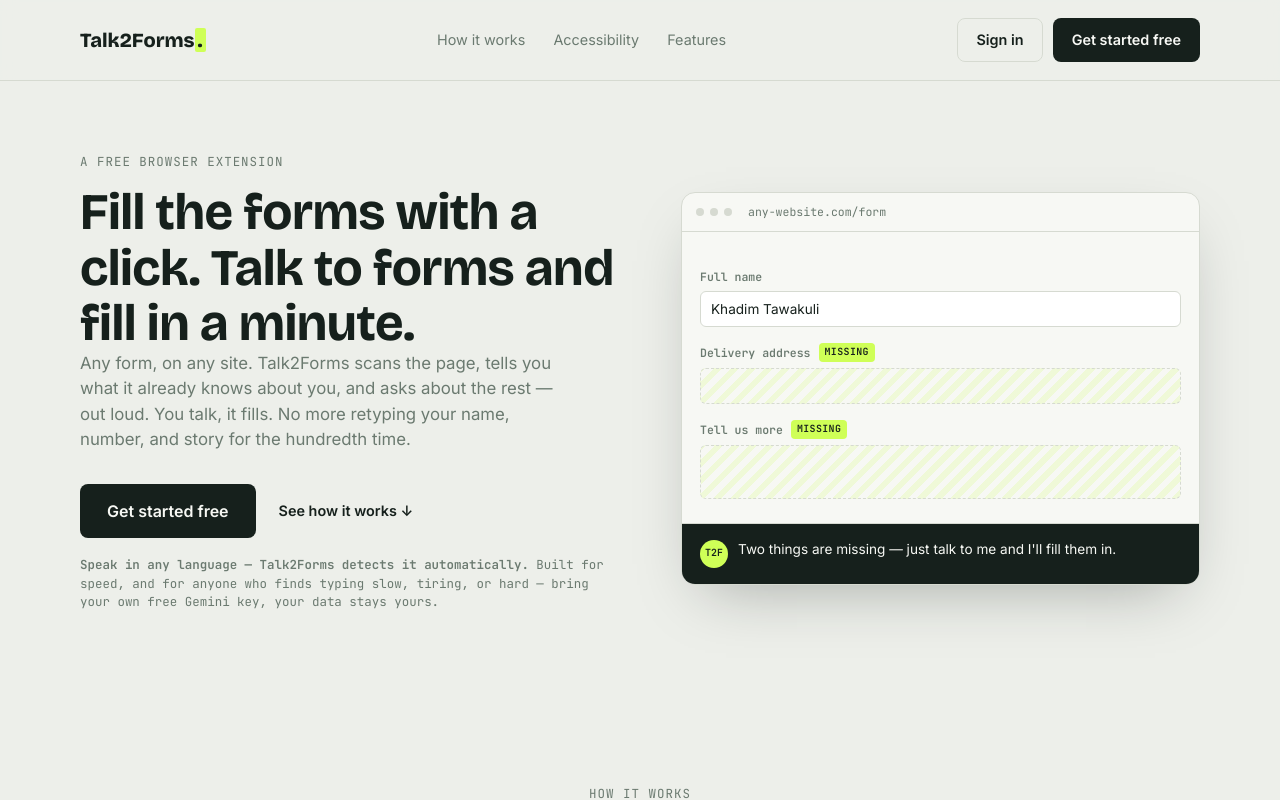
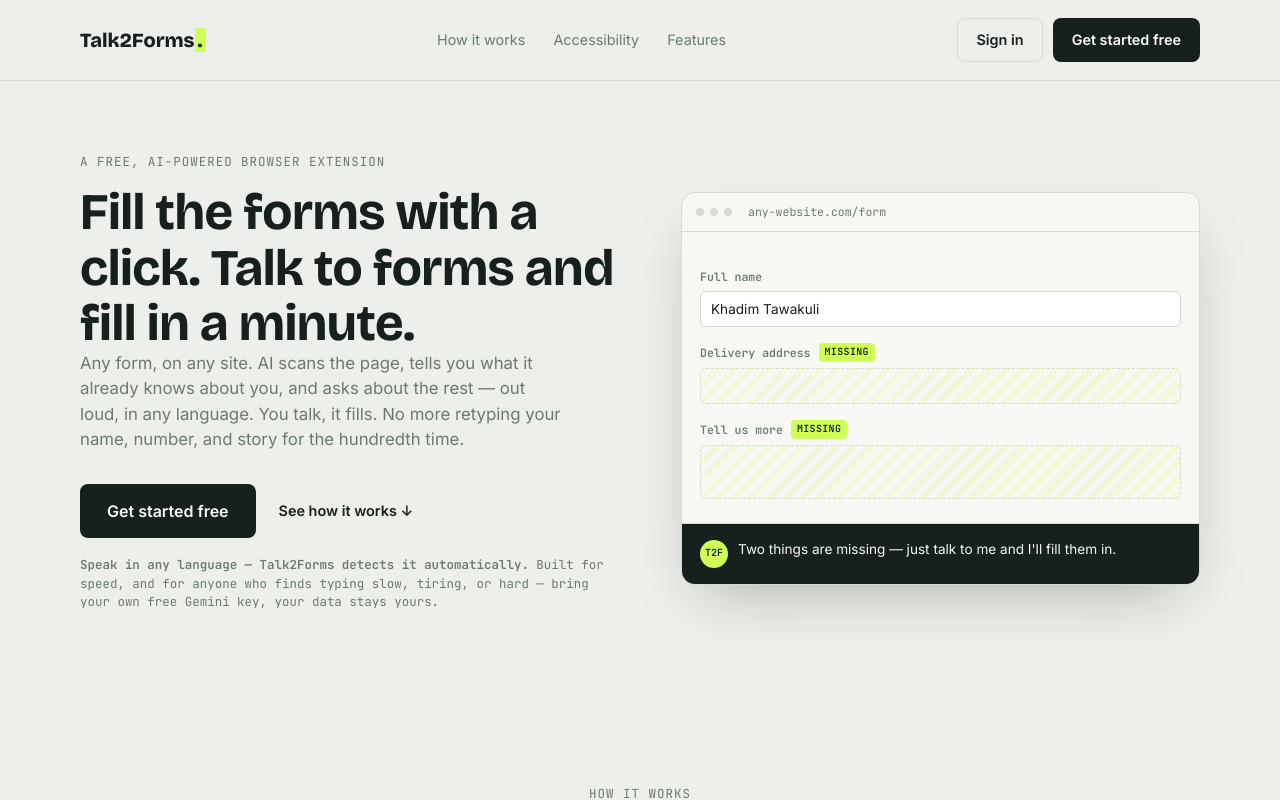
Before and after one commit to tawakuliKH/talk2forms, a React (Vite) app in the folder client/: page / in a window 1280 px wide. Shown: the top 800 px of the page. Built offline with nearby package versions, Linux system fonts and the light colour scheme; no server answers.

Commit message:
Update Landing page contents

```diff
--- a/client/src/pages/Landing.tsx
+++ b/client/src/pages/Landing.tsx
@@ -43,13 +43,13 @@
         {/* HERO */}
         <section className="lp-hero">
           <div className="lp-hero-copy">
-            <p className="lp-eyebrow">A free browser extension</p>
+            <p className="lp-eyebrow">A free, AI-powered browser extension</p>
             <h1 className="lp-h1">
               Fill the forms with a click. Talk to forms and fill in a minute.
             </h1>
             <p className="lp-hero-sub">
-              Any form, on any site. Talk2Forms scans the page, tells you what it already
-              knows about you, and asks about the rest — out loud. You talk, it fills.
+              Any form, on any site. AI scans the page, tells you what it already knows about
+              you, and asks about the rest — out loud, in any language. You talk, it fills.
               No more retyping your name, number, and story for the hundredth time.
             </p>
             <div className="lp-hero-actions">
@@ -229,7 +229,7 @@
         <div className="lp-logo">
           Talk2Forms<span className="lp-logo-dot">.</span>
         </div>
-        <p>Fill the forms with a click. Talk to forms and fill in a minute.</p>
+        <p>Your AI form-filling assistant. Fill the forms with a click, talk to forms and fill in a minute.</p>
         <p style={{ marginTop: 8 }}>
           <Link to="/privacy" style={{ color: "inherit" }}>Privacy Policy</Link>
         </p>
```
